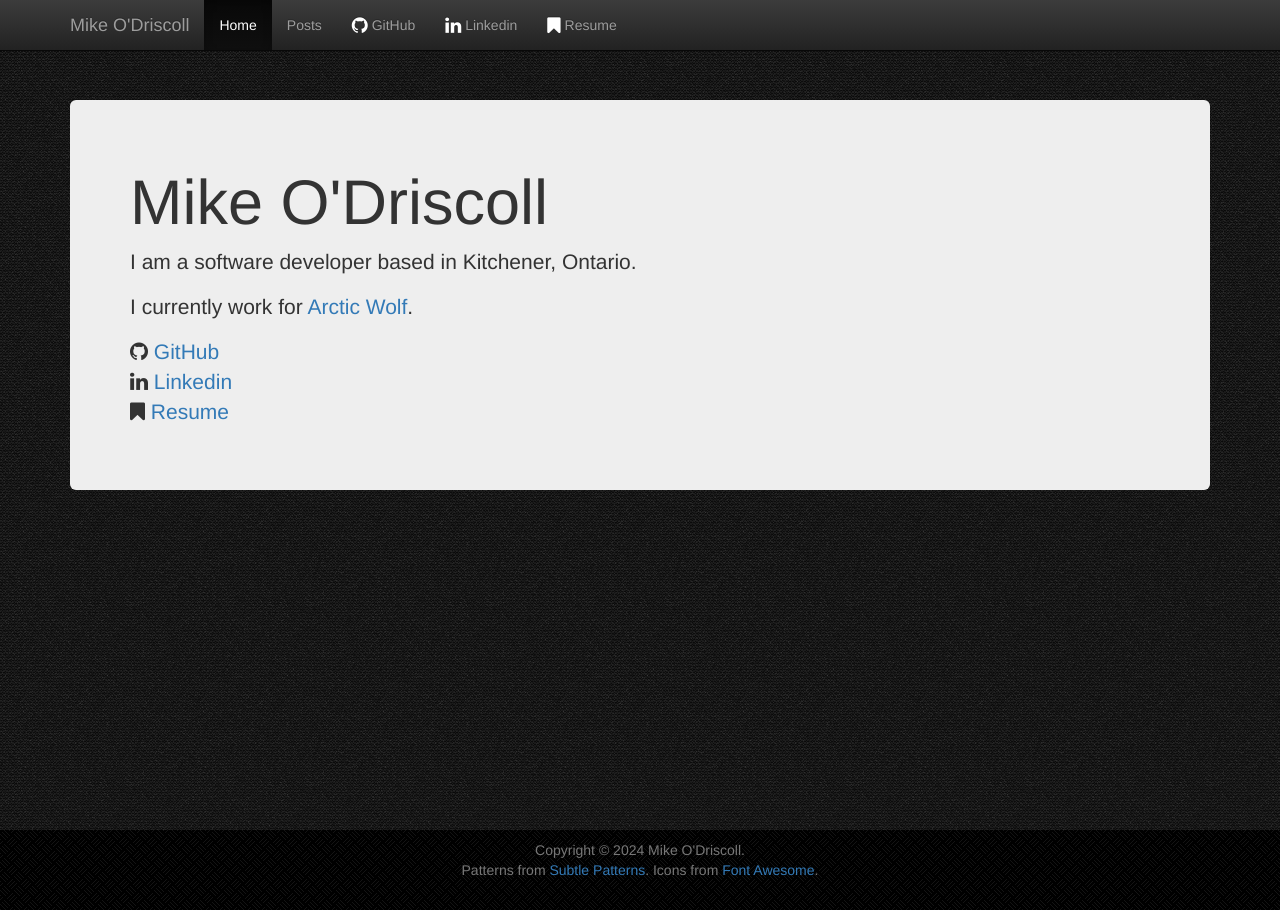
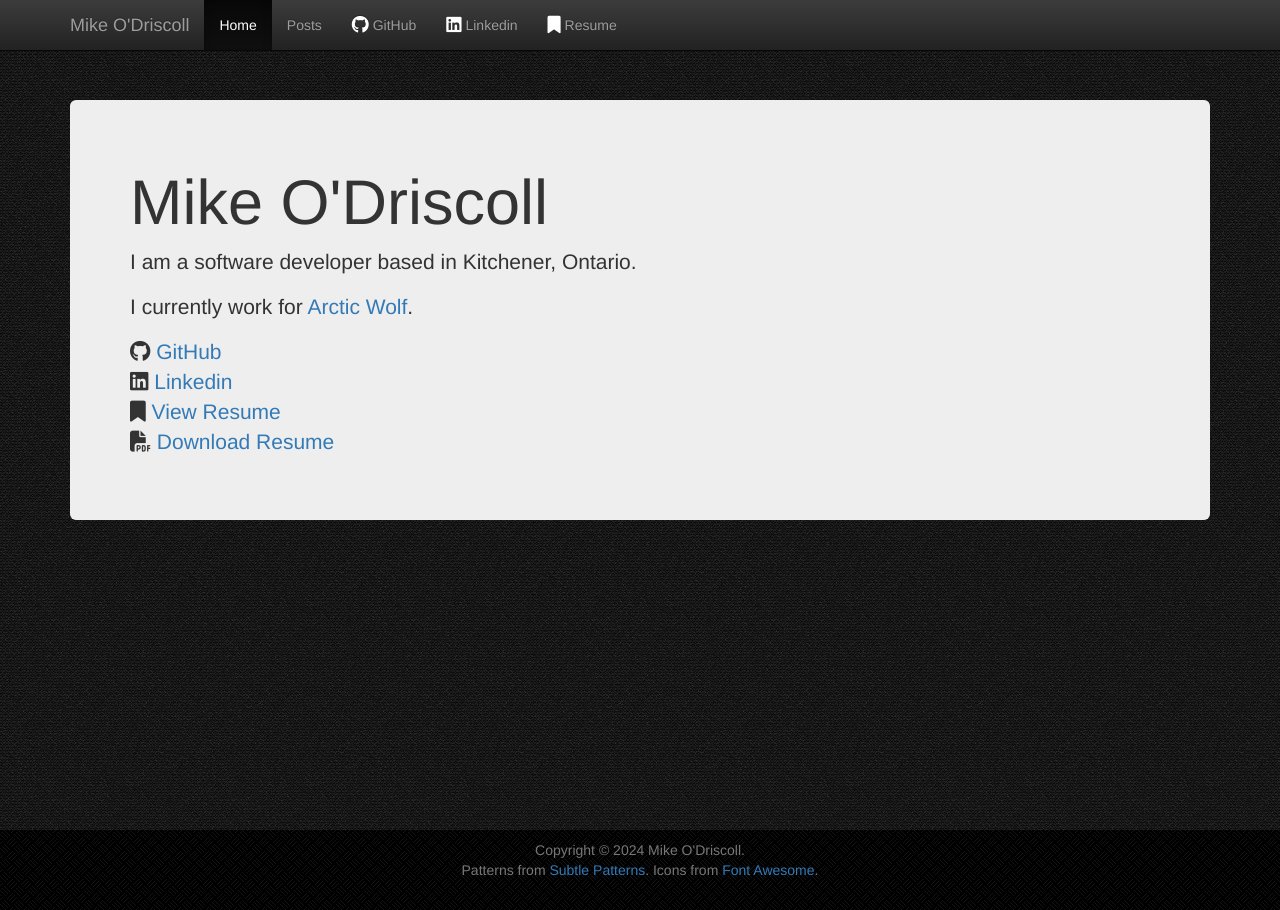
Before and after one commit to mikeodr/mikeodr.github.io, a Jekyll site: the page built from index.html, in a window 1280 px wide. Built offline with Jekyll 4.4.1, drawn with Linux system fonts in a browser that asks for light colours; nearby versions of some CDN libraries.

Commit message:
Update to point at published gh-page
Use published html separate from PDF for resume.

```diff
--- a/_config.yml
+++ b/_config.yml
@@ -16,9 +16,7 @@
 title: Mike O'Driscoll
 email: mikeodriscoll@gmail.com
 description: >- # this means to ignore newlines until "baseurl:"
-  Write an awesome description for your new site here. You can edit this
-  line in _config.yml. It will appear in your document head meta (for
-  Google search results) and in your feed.xml site description.
+  Blog/Homepage for Mike O'Driscoll
 baseurl: "" # the subpath of your site, e.g. /blog
 url: "http://mikeodriscoll.ca" # the base hostname & protocol for your site, e.g. http://example.com
 github_username:  mikeodr
--- a/_layouts/default.html
+++ b/_layouts/default.html
@@ -37,9 +37,9 @@
                     <ul class="nav navbar-nav">
                         <li class="active"><a href="/">Home</a></li>
                         <li><a href="/posts">Posts</a></li>
-                        <li><a class="github-icon" href="https://github.com/mikeodr"><i class="fa fa-github fa-lg icon-white"></i> GitHub</a></li>
-                        <li><a href="http://ca.linkedin.com/in/mikeodr"><i class="fa fa-linkedin fa-lg icon-white"></i> Linkedin</a></li>
-                        <li><a href="https://github.com/mikeodr/resume/releases/latest/download/mikeodriscoll_resume.pdf"><i class="fa fa-bookmark fa-lg icon-white"></i> Resume</a></li>
+                        <li><a class="github-icon" href="https://github.com/mikeodr"><i class="fa-brands fa-github fa-lg icon-white"></i> GitHub</a></li>
+                        <li><a href="http://ca.linkedin.com/in/mikeodr"><i class="fa-brands fa-linkedin fa-lg icon-white"></i> Linkedin</a></li>
+                        <li><a href="https://mikeodriscoll.ca/resume"><i class="fa fa-bookmark fa-lg icon-white"></i> Resume</a></li>
                     </ul>
                 </div><!--/.nav-collapse -->
             </div>
@@ -63,7 +63,7 @@
 
         <!-- Quick loading do this at the end -->
         <script src="https://ajax.googleapis.com/ajax/libs/jquery/1.11.0/jquery.min.js"></script>
-        <link href="//netdna.bootstrapcdn.com/font-awesome/4.0.1/css/font-awesome.css" rel="stylesheet">
+        <link rel="stylesheet" href="https://cdnjs.cloudflare.com/ajax/libs/font-awesome/6.5.1/css/all.min.css" integrity="sha512-DTOQO9RWCH3ppGqcWaEA1BIZOC6xxalwEsw9c2QQeAIftl+Vegovlnee1c9QX4TctnWMn13TZye+giMm8e2LwA==" crossorigin="anonymous" referrerpolicy="no-referrer" />
         <!-- Latest compiled and minified CSS -->
         <link rel="stylesheet" href="//netdna.bootstrapcdn.com/bootstrap/3.1.1/css/bootstrap.min.css">
         <!-- Optional theme -->
--- a/index.html
+++ b/index.html
@@ -9,7 +9,8 @@ title: Mike O'Driscoll
         <p>I currently work for <a href=https://arcticwolf.com/>Arctic Wolf</a>.</p>
 
         <p>
-            <i class="fa fa-github"></i> <a href="http://github.com/mikeodr">GitHub</a><br/>
-            <i class="fa fa-linkedin"></i> <a href="http://linkedin.com/in/mikeodr">Linkedin</a></br/>
-            <i class="fa fa-bookmark"></i> <a href="https://github.com/mikeodr/resume/releases/latest/download/mikeodriscoll_resume.pdf">Resume</a>
+            <i class="fa-brands fa-github"></i> <a href="http://github.com/mikeodr">GitHub</a><br/>
+            <i class="fa-brands fa-linkedin"></i> <a href="http://linkedin.com/in/mikeodr">Linkedin</a><br/>
+            <i class="fa fa-bookmark"></i></i> <a href="https://mikeodriscoll.ca/resume/">View Resume</a><br/>
+            <i class="fa fa-file-pdf"></i> <a href="https://github.com/mikeodr/resume/releases/latest/download/mikeodriscoll_resume.pdf">Download Resume</a>
         </p>
```
